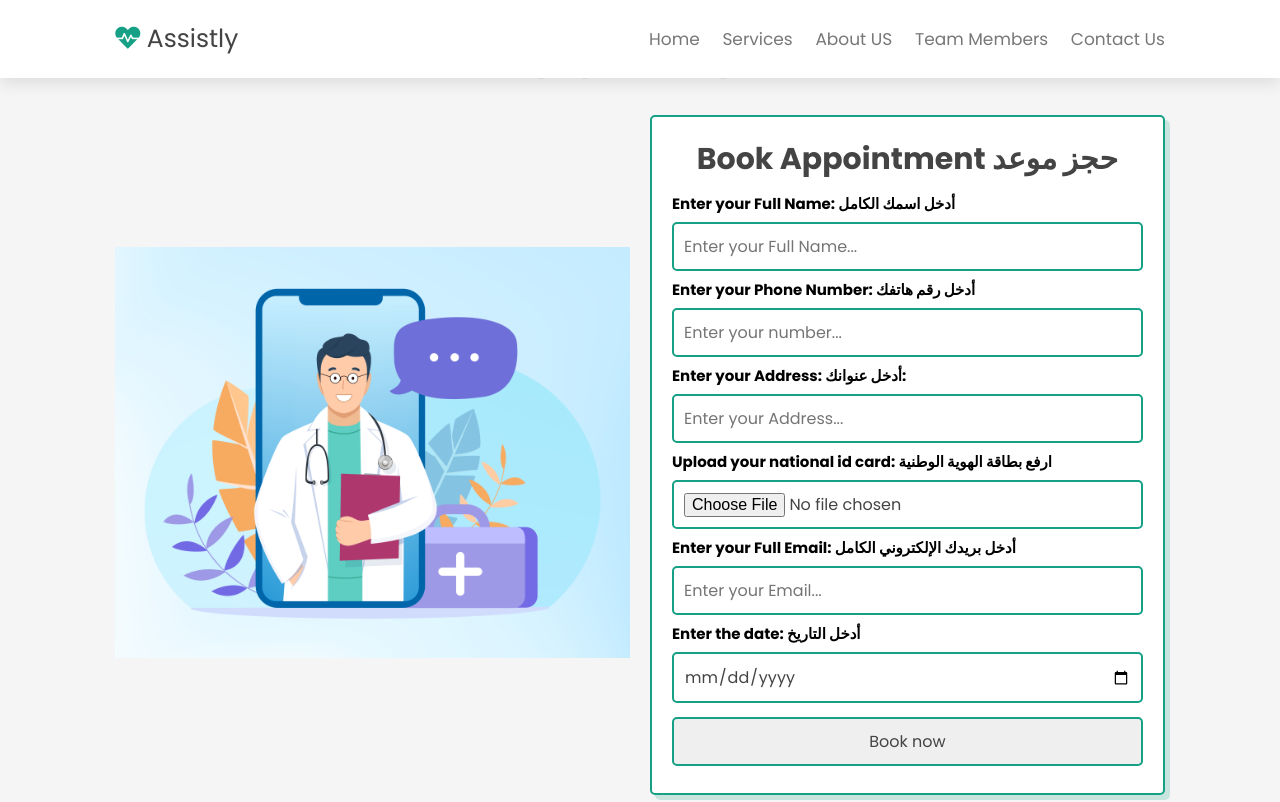
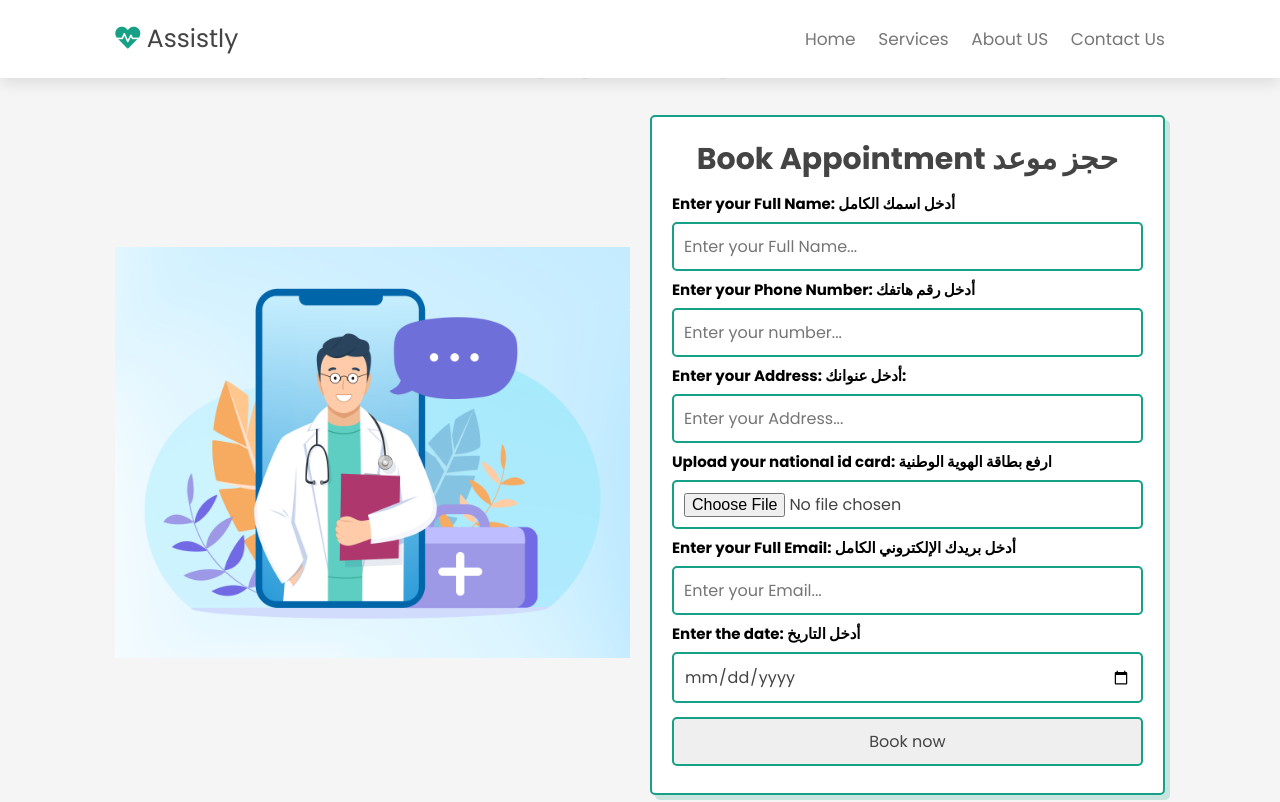
Before and after one commit to Faris-hassann/Assistly, a plain HTML site: page pages/book.html in a window 1280 px wide. Shown: the top 802 px of the page. Drawn offline with Linux system fonts and the light colour scheme.

Commit message:
Update book.html

```diff
--- a/pages/book.html
+++ b/pages/book.html
@@ -22,7 +22,7 @@
             <a href="index.html">Home</a>
             <a href="pages/services.html">Services</a>
             <a href="pages/about.html">About US</a>
-            <a href="pages/team.html">Team Members</a>
+<!--             <a href="pages/team.html">Team Members</a> -->
             <a href="pages/contact.html">Contact Us</a>
         </nav>
         <div id="menu-btn" class="fas fa-bars"></div>
```
